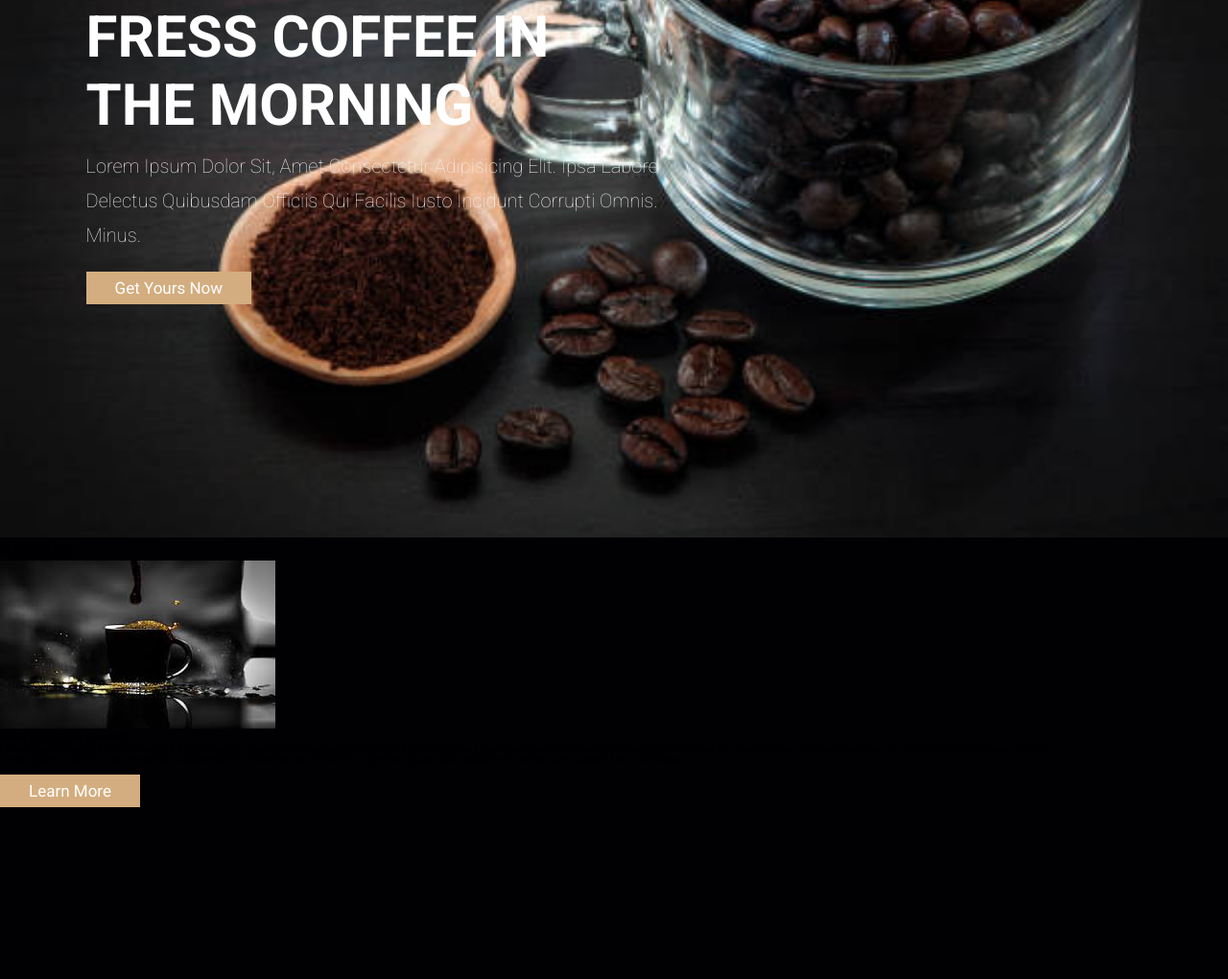
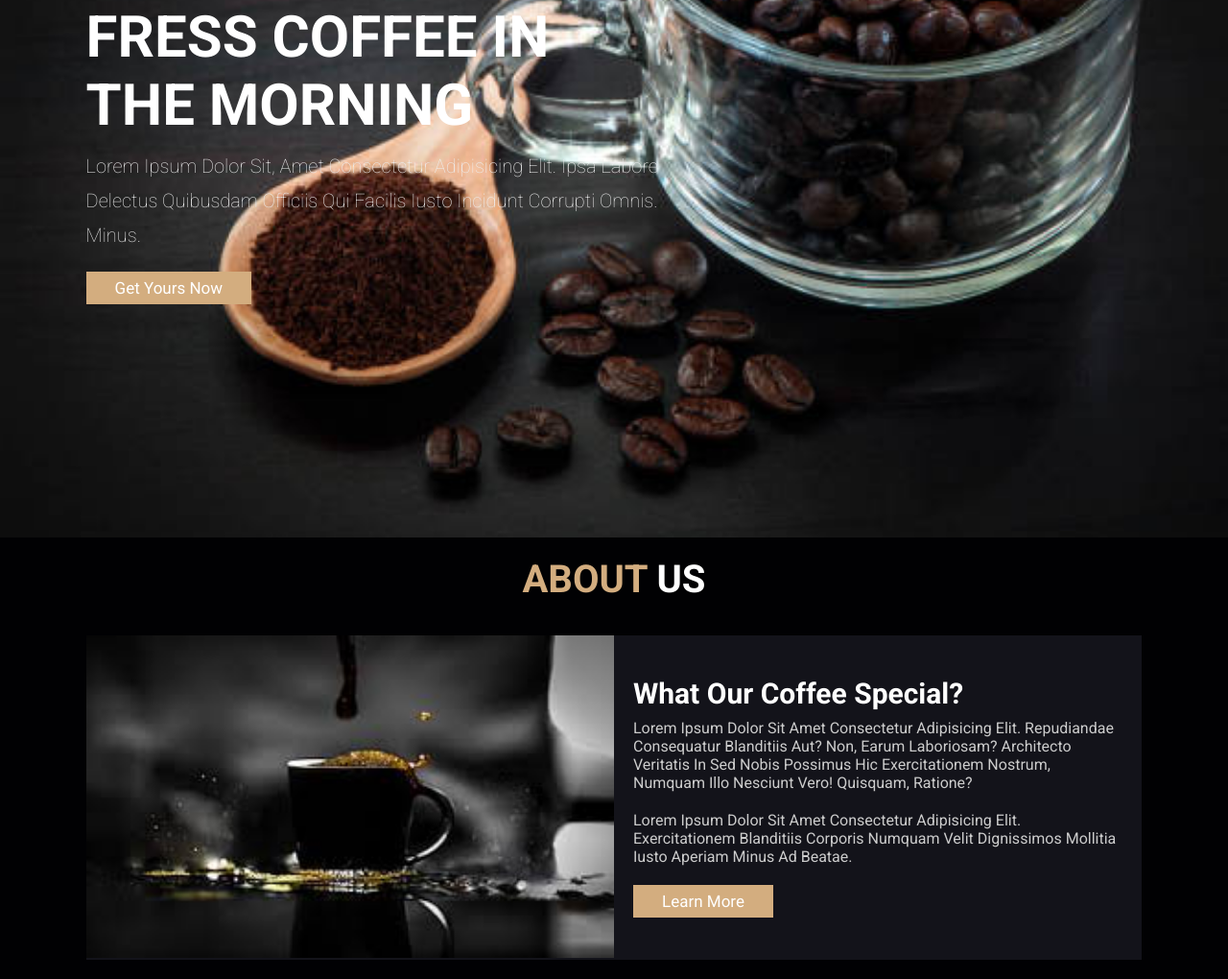
Before and after one commit to fanuelstephen/coffee-website, a plain HTML site: page index.html in a window 1280 px wide. Shown: the part 240-1260 px from the top of the page at 96% size. Before the commit the page ends 1081 px from the top, so only its background shows below. Drawn offline with Linux system fonts and the light colour scheme.

Commit message:
add about section

```diff
--- a/css/style.css
+++ b/css/style.css
@@ -199,7 +199,43 @@ section {
 }
 /* ---------------------home section ends here */
 /* ----------------------about section start here */
-
+.heading {
+  text-align: center;
+  color: #fff;
+  text-transform: uppercase;
+  padding-bottom: 3.5rem;
+  font-size: 4rem;
+}
+.heading span {
+  text-transform: uppercase;
+  color: var(--main-color);
+}
+.about .row {
+  display: flex;
+  align-items: center;
+  background: var(--black);
+  flex-wrap: wrap;
+}
+.about .row .image {
+  flex: 1 1 45rem;
+}
+.about .row .image img {
+  width: 100%;
+}
+.about .row .content {
+  flex: 1 1 45rem;
+  padding: 2rem;
+}
+.about .row .content h3 {
+  font-size: 3rem;
+  color: #fff;
+}
+.about .row .content p {
+  font-size: 1.6rem;
+  color: #ccc;
+  padding: 1rem 0;
+  line-height: 1.89rem;
+}
 /* ----------------------about section ends here */
 /* **************************media queries */
 @media (max-width: 991px) {
--- a/index.html
+++ b/index.html
@@ -96,8 +96,8 @@
     <!-- home section end -->
 
     <!-- about section start -->
-    <div class="about" id="about">
-      <h1 class="heading"><span>about</span>us</h1>
+    <section class="about" id="about">
+      <h1 class="heading"><span>about</span> us</h1>
 
       <div class="row">
         <div class="image">
@@ -121,8 +121,9 @@
           <a href="#" class="btn">learn more</a>
         </div>
       </div>
-    </div>
+    </section>
     <!-- about section end -->
+
     <!-- custom js file link -->
     <script src="js/script.js"></script>
   </body>
```
